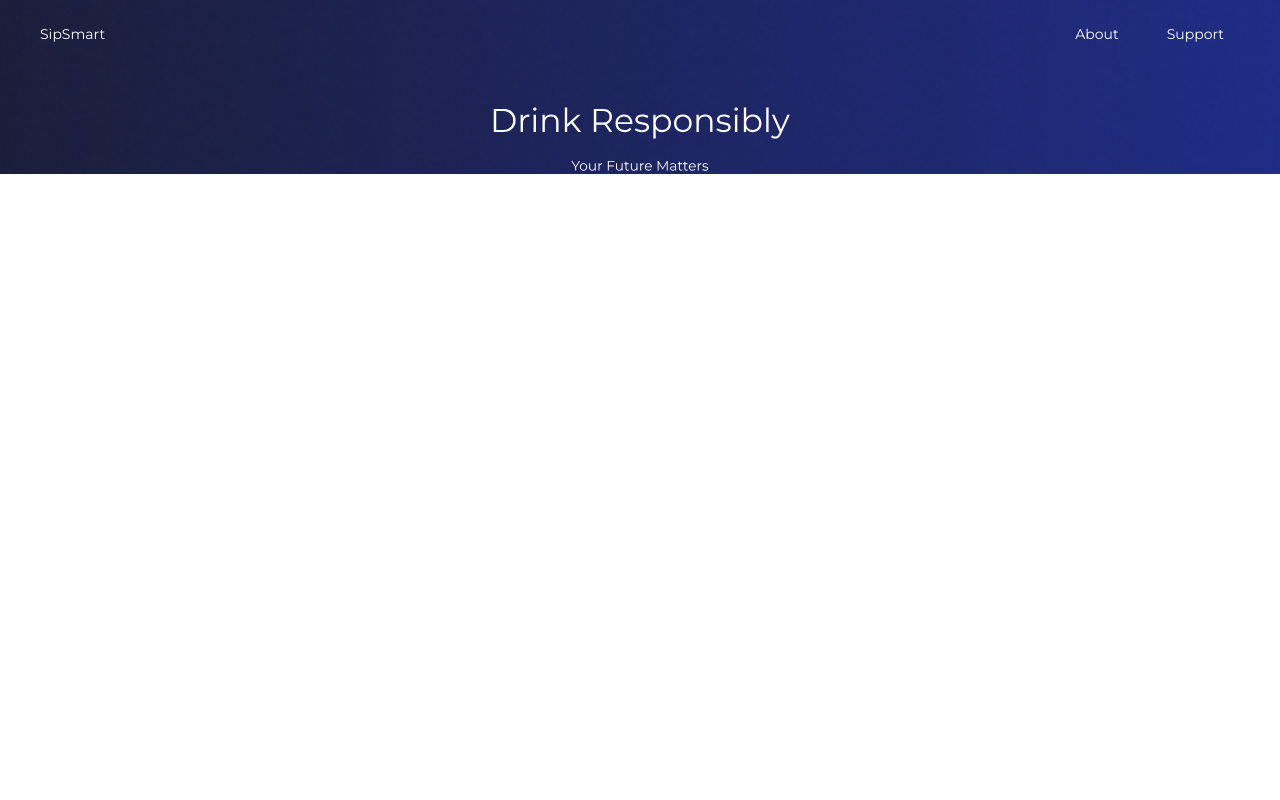
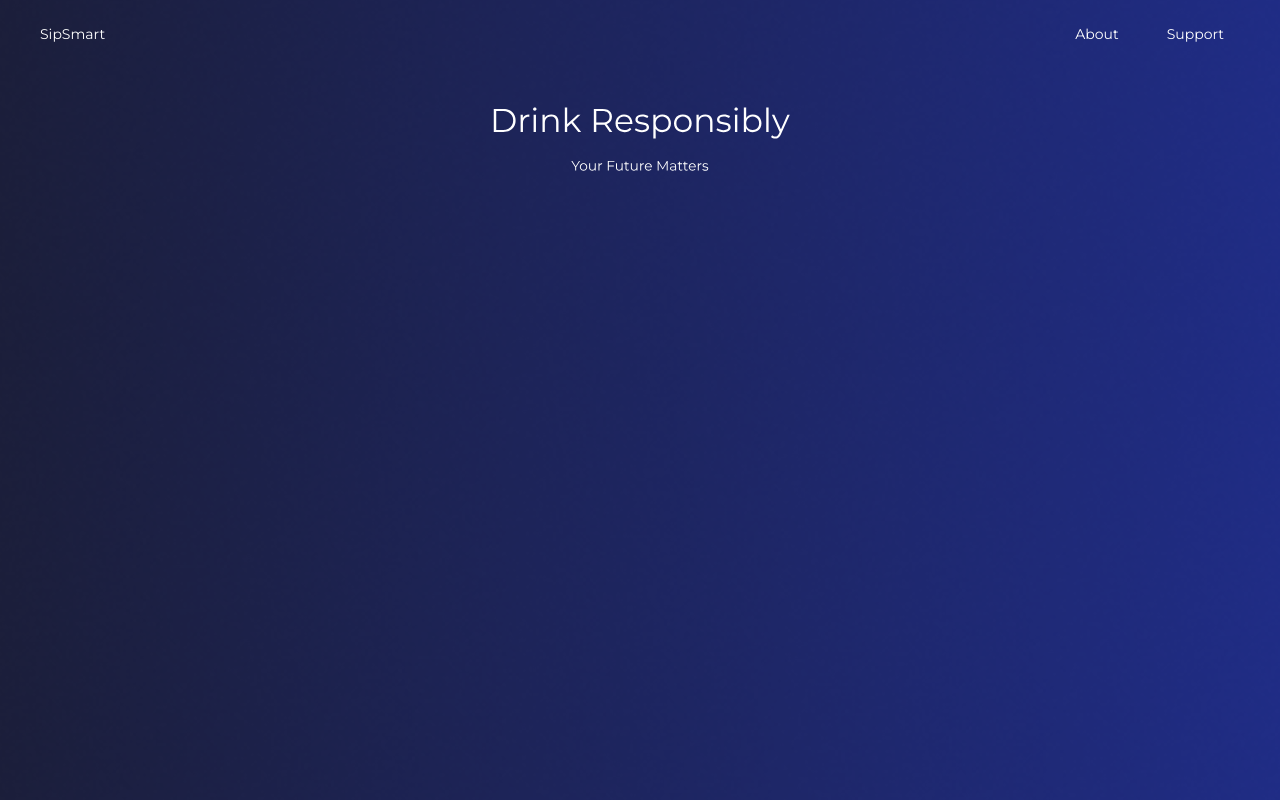
Before and after one commit to josephsookim/alcoholtracker, a Next.js app in the folder alc-tracker/: page / in a window 1280 px wide. Built offline with nearby package versions, Linux system fonts and the light colour scheme.

Commit message:
:lipstick: Update background so it fills 100%

```diff
--- a/alc-tracker/src/app/layout.tsx
+++ b/alc-tracker/src/app/layout.tsx
@@ -24,7 +24,7 @@ export default function RootLayout({
   return (
     <html lang="en">
       <body className={montserrat.className}>
-        <div className="home-bg-gradient">
+        <div className="home-bg-gradient min-h-screen">
           {/* Header w/ Login Button */}
           <Header/>
 
```
